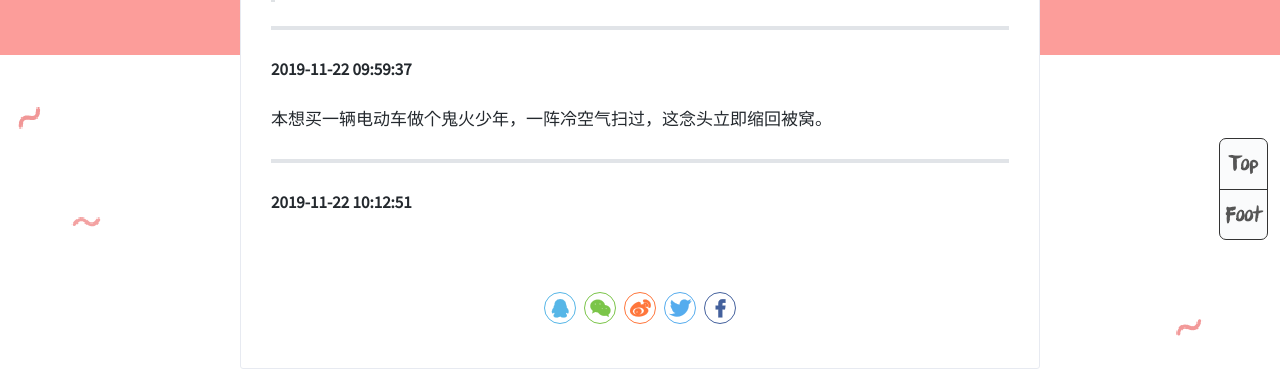
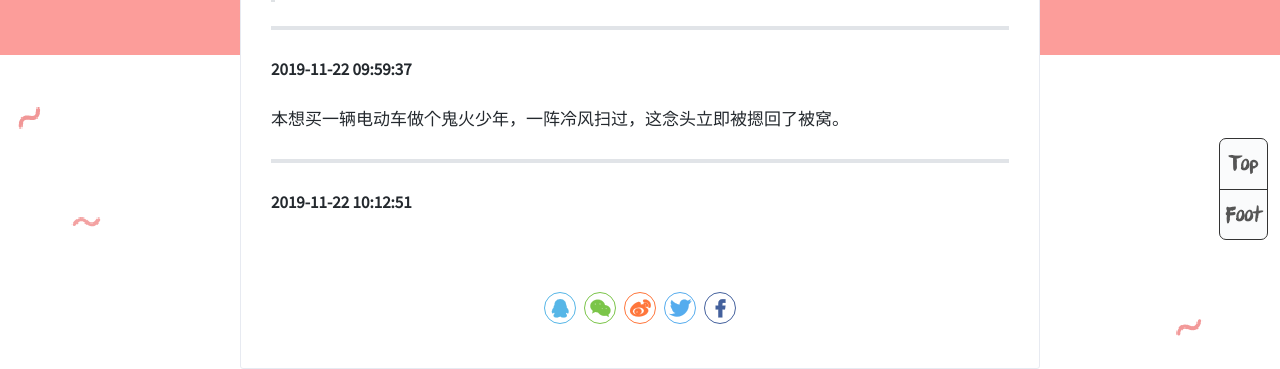
Before and after one commit to zhoudajun/zhoudajun.github.io, a Jekyll site: the page built from _posts/2019-08-05-murmur.md, in a window 1280 px wide. Shown: the part 570-939 px from the top of the page. Built offline with Jekyll 4.4.1, drawn with Linux system fonts in a browser that asks for light colours; comment, search, counter and statistics services are not loaded.

Commit message:
Update 2019-08-05-murmur.md

```diff
--- a/_posts/2019-08-05-murmur.md
+++ b/_posts/2019-08-05-murmur.md
@@ -19,7 +19,7 @@ tags: murmur
 
 **2019-11-22 09:59:37**
 
-本想买一辆电动车做个鬼火少年，一阵冷空气扫过，这念头立即缩回被窝。
+本想买一辆电动车做个鬼火少年，一阵冷风扫过，这念头立即被摁回了被窝。
 
 ---
 
```
